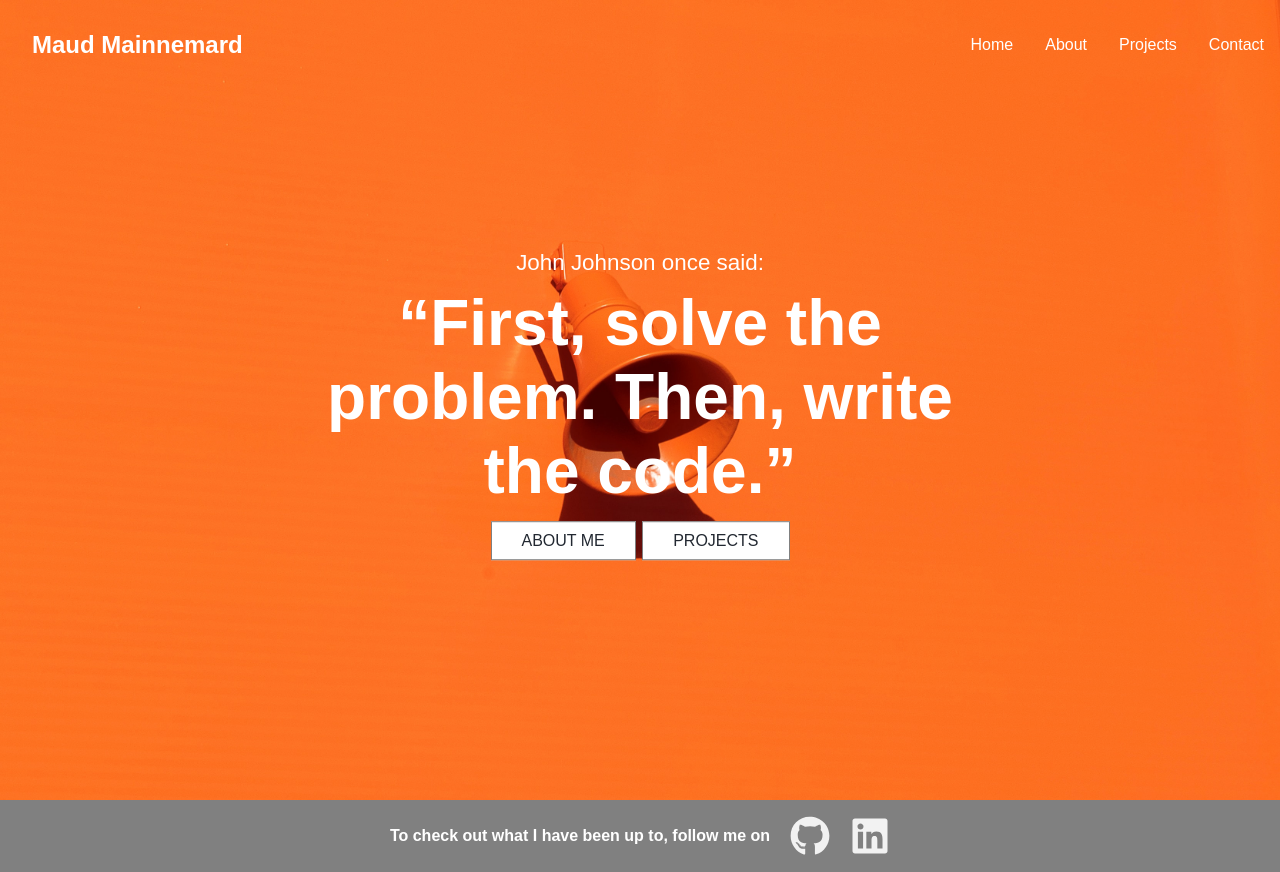
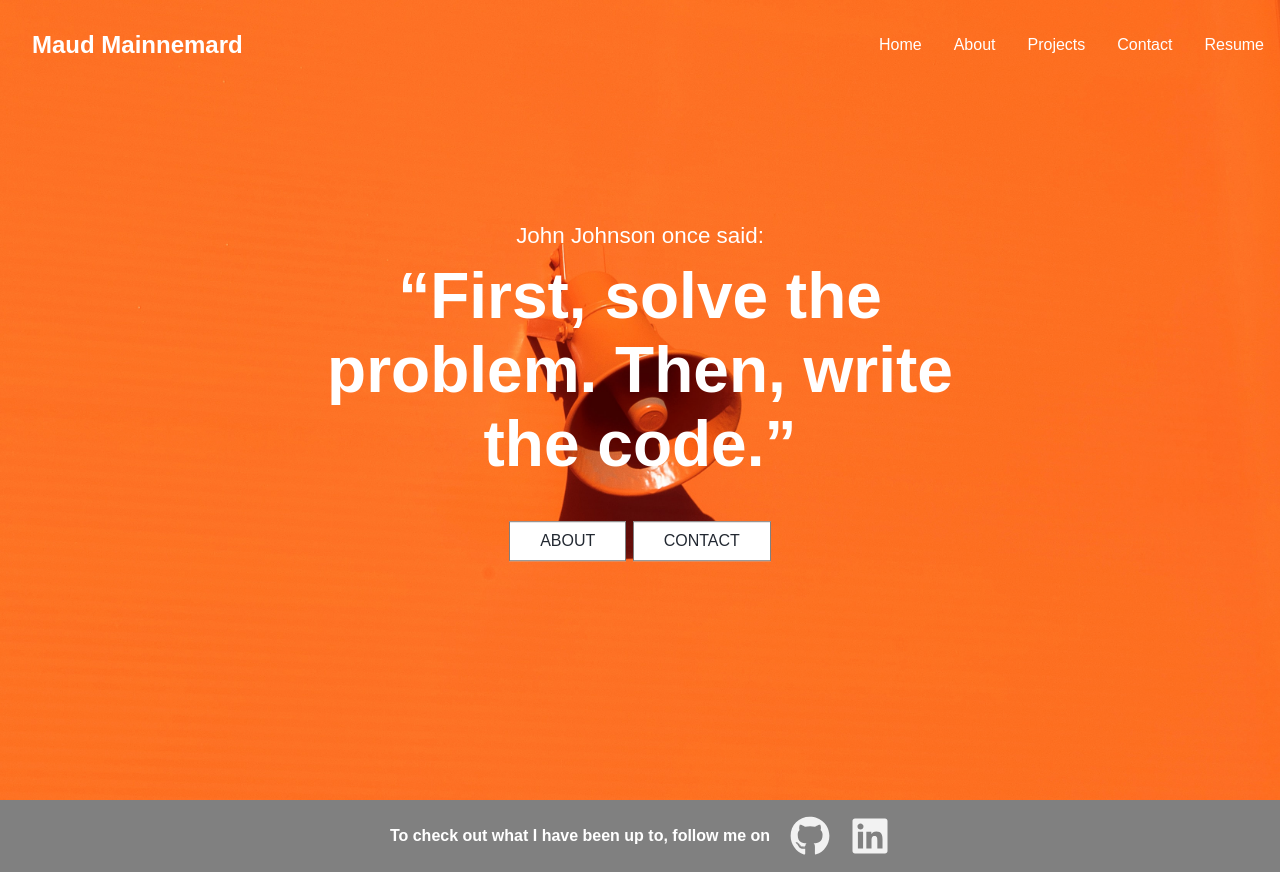
Before and after one commit to maudmain/mm-react-portfolio, a React (Create React App) app: page / in a window 1280 px wide. Built offline with nearby package versions, Linux system fonts and the light colour scheme; a web font is replaced by a local one.

Commit message:
fixing some styling issues

```diff
--- a/src/Components/Hero/heroBg.css
+++ b/src/Components/Hero/heroBg.css
@@ -1,7 +1,7 @@
 .hero-img {
     width: 100%;
     /* background: var(--bg-color); */
-    height: 60vh;
+    height: 50vh;
     position: relative;
 }
 
--- a/src/Components/Jumbotron/Jumbotron.js
+++ b/src/Components/Jumbotron/Jumbotron.js
@@ -1,20 +1,25 @@
 import "./jumbotron.css"
 import React from 'react'
+import { Link } from "react-router-dom";
+import HeroBg from "../../assets/img/oleg-laptev-QRKJwE6yfJo-unsplash.jpg";
 
-import HeroBg from "../../assets/img/oleg-laptev-QRKJwE6yfJo-unsplash.jpg";
-import { Link } from "react-router-dom";
 
 const Jumbotron = () => {
   return (
     <div className="jumbotron">
       <div className="mask">
-        <img className="jumbotron-bg" src={HeroBg} alt=""  />
+        <img className="jumbotron-bg" src={HeroBg} alt="" />
         <div className="jumbotron-content">
           <p>John Johnson once said:</p>
           <h2>“First, solve the problem. Then, write the code.”</h2>
-
-          <Link to="/about" className="btn">About me</Link>
-          <Link to="/projects" className="btn">Projects</Link>
+          <Link
+            to="/about">
+            <button className="btn">About</button>
+          </Link>
+          <Link
+            to="/contact">
+            <button className="btn">Contact</button>
+          </Link>
         </div>
       </div>
     </div>
--- a/src/Components/Jumbotron/jumbotron.css
+++ b/src/Components/Jumbotron/jumbotron.css
@@ -10,17 +10,6 @@
   background-size: cover;
   background-position: center;
   object-fit: cover;
-}
-
-.mask::after {
-  content: "";
-  width: 100%;
-  height: 100%;
-  position: absolute;
-  top: 0;
-  left: 0;
-  /* background-color: #222831;
-    opacity: 0.4; */
 }
 
 .jumbotron {
--- a/src/Components/Navbar/Navbar.js
+++ b/src/Components/Navbar/Navbar.js
@@ -39,6 +39,9 @@ const Navbar = () => {
             <li>
               <a href="/contact">Contact</a>
             </li>
+            <li>
+              <a href="/contact">Resume</a>
+            </li>
           </ul>
           <div className="hamburger" onClick={handleClick}>
             {click ? (
--- a/src/Pages/Contact.js
+++ b/src/Pages/Contact.js
@@ -1,12 +1,16 @@
 import React from 'react';
 import Navbar from "../Components/Navbar/Navbar";
 import Footer from "../Components/Footer/Footer";
+import Form from '../Components/Form/Form';
+import HeroImg from '../Components/Hero/HeroBg';
+
 
 export const Contact = () => {
   return (
     <div>
       <Navbar />
-
+      <HeroImg heading="CONTACT" text="" />
+      <Form />
       <Footer />
     </div>
   );
```
